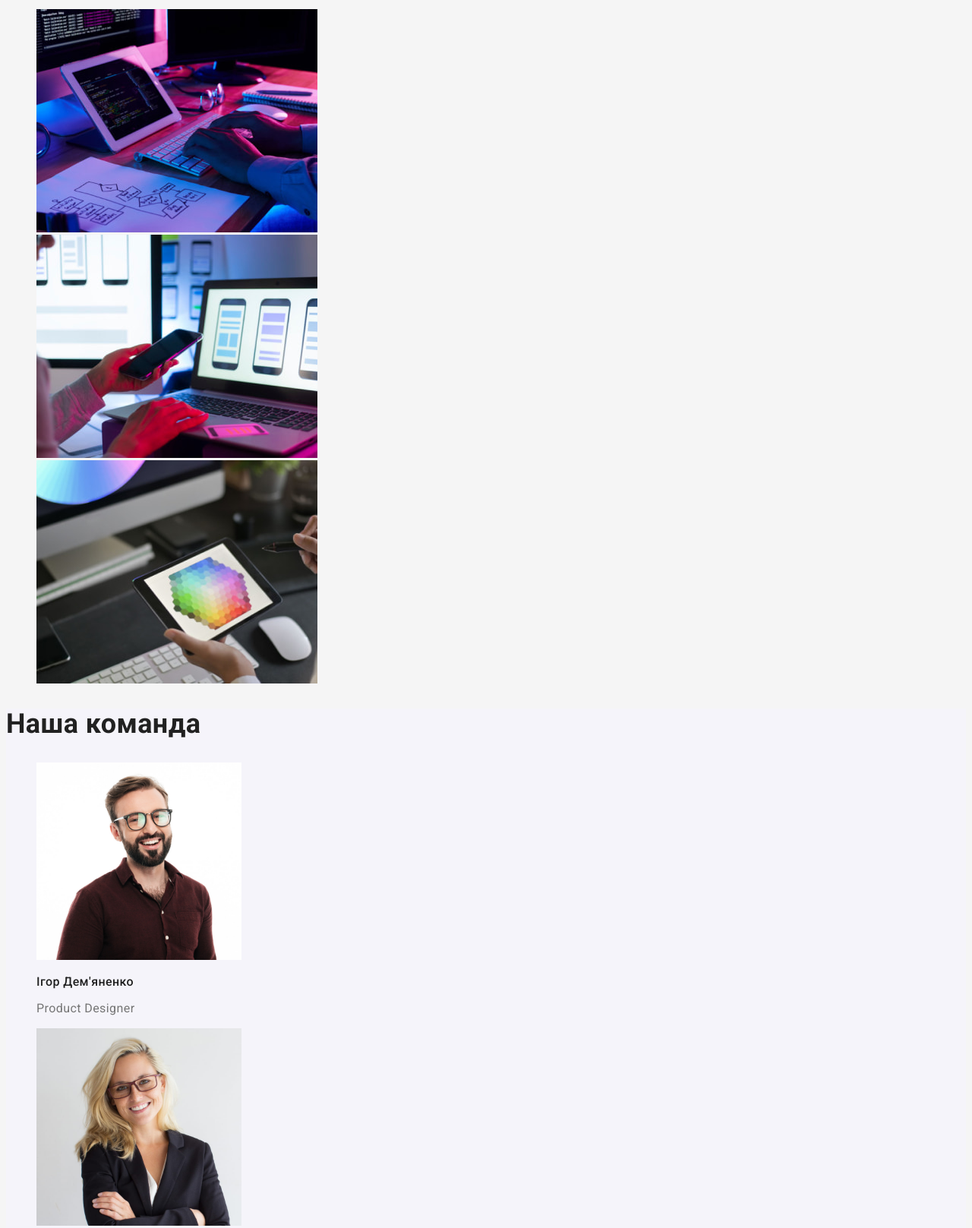
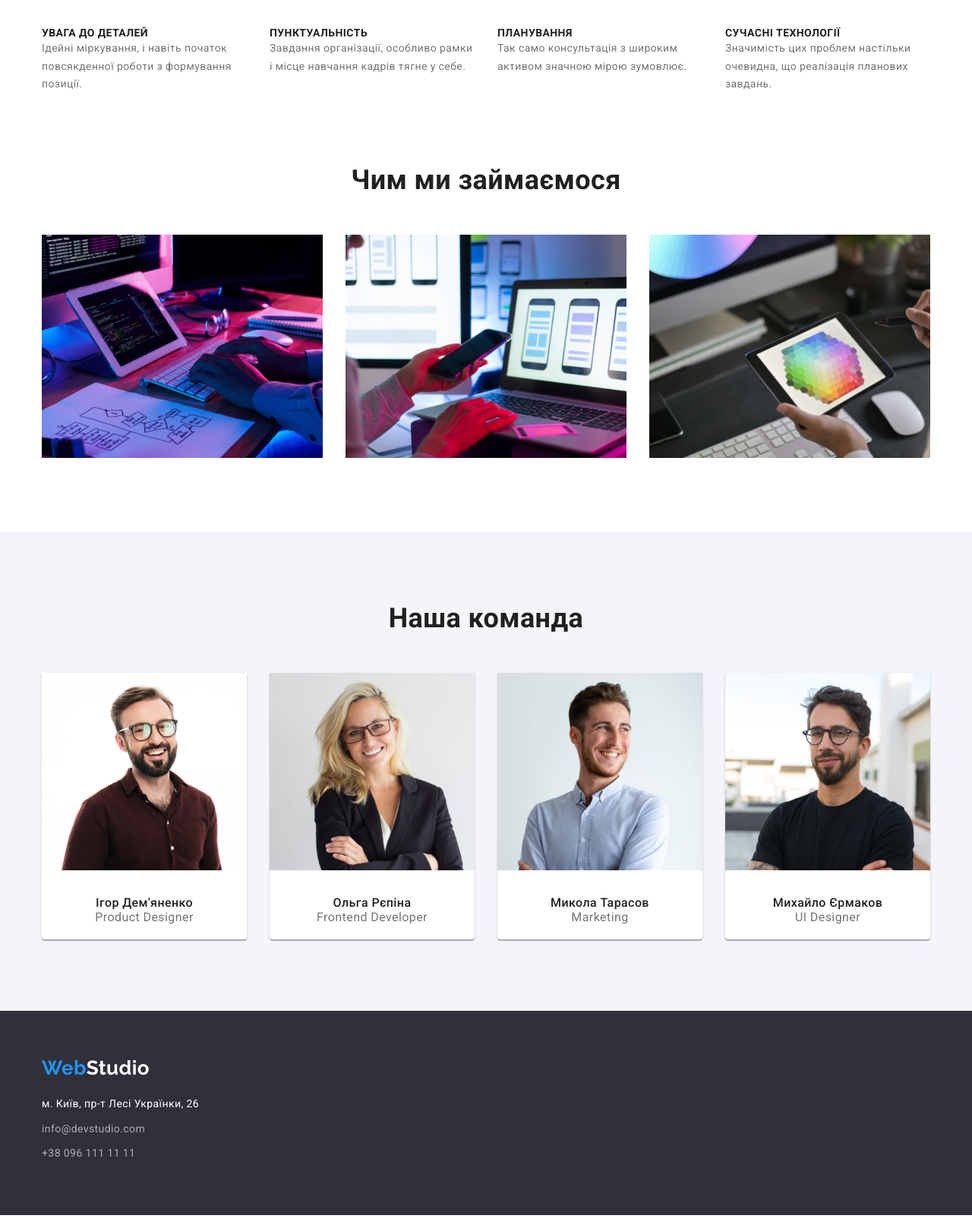
Before and after one commit to soulsword1/goit-markup-hw-03, a plain HTML site: page index.html in a window 1280 px wide. Shown: the part 740-2357 px from the top of the page at 76% size. Drawn offline with nearby package versions, Linux system fonts and the light colour scheme.

Commit message:
minor changes

```diff
--- a/css/styles.css
+++ b/css/styles.css
@@ -4,16 +4,23 @@
   --sub-color: #212121;
   --sub-background: #2f303a;
   --active-color: #2196f3;
-  --sub-second-color: #F5F4FA;
+  --sub-second-color: #f5f4fa;
   --white-color: #ffffff;
+}
+
+*,
+*::before,
+*::after {
+  box-sizing: border-box;
 }
 
 body {
   font-family: "Roboto", sans-serif;
   color: var(--body-color);
-  background-color: var(--body-background);
+  background-color: var(--white-color);
   font-size: 14px;
   letter-spacing: 0.03em;
+  margin: 0;
 }
 
 /* Навігація */
@@ -30,7 +37,7 @@ body {
 }
 
 .nav {
-  background-color: var(--white-color);
+  border: 1px solid #ececec;
 }
 
 .nav .link:hover,
@@ -71,11 +78,11 @@ body {
   color: var(--sub-color);
 }
 
-.link.current{
+.link.current {
   color: var(--active-color);
 }
 
-.button{
+.button {
   cursor: pointer;
 }
 
@@ -89,9 +96,11 @@ footer {
   font-size: 44px;
   font-weight: 900;
   line-height: 1.36;
-  text-align: center;
   letter-spacing: 0.06em;
   text-transform: uppercase;
+
+  width: 696px;
+  margin: 0 auto 30px auto;
 }
 
 .hero-button {
@@ -102,8 +111,13 @@ footer {
   letter-spacing: 0.06em;
   color: var(--white-color);
   background-color: var(--active-color);
+
   width: 216px;
   height: 50px;
+
+  border: 1px solid transparent;
+  border-radius: 4px;
+  box-shadow: 0px 4px 4px rgba(0, 0, 0, 0.15);
 }
 
 .about h3 {
@@ -122,6 +136,7 @@ footer {
   font-weight: 700;
   font-size: 36px;
   line-height: 1.16;
+  padding-bottom: 50px;
 }
 
 .staff {
@@ -137,7 +152,6 @@ footer {
 .staff h3 {
   font-weight: 500;
 }
-
 /* Футер */
 
 footer .contacts-link {
@@ -158,7 +172,6 @@ footer .logo-link {
 }
 
 /* Портфоліо */
-
 .portfolio button {
   font-family: inherit;
   font-weight: 500;
@@ -166,12 +179,26 @@ footer .logo-link {
   line-height: 1.62;
   background-color: var(--sub-second-color);
   color: var(--sub-color);
+
+  border: 1px solid transparent;
+  border-radius: 4px;
+
+  min-width: 73px;
+  padding-left: 22px;
+  padding-right: 22px;
 }
 
 .portfolio button:hover,
-.portfolio button:focus{
+.portfolio button:focus {
   color: var(--white-color);
   background-color: var(--active-color);
+
+  border: 1px solid var(--active-color);
+  border-radius: 4px;
+
+  min-width: 73px;
+  padding-left: 22px;
+  padding-right: 22px;
 }
 
 .portfolio .title {
@@ -186,3 +213,147 @@ footer .logo-link {
   font-size: 16px;
   line-height: 1.88;
 }
+
+/* Позиціонування */
+.container {
+  width: 1200px;
+  padding: 0 15px;
+  margin: 0 auto;
+}
+
+h1,
+h2,
+h3,
+p,
+ul {
+  margin-top: 0;
+  margin-bottom: 0;
+}
+
+ul {
+  padding-left: 0;
+}
+
+.centered {
+  text-align: center;
+}
+
+nav {
+  height: 80px;
+  display: flex;
+  justify-content: space-between;
+  align-items: center;
+}
+
+.nav-list {
+  display: flex;
+}
+
+.nav-list .link {
+  margin-right: 50px;
+}
+
+.nav .contacts-list {
+  display: flex;
+}
+
+.contacts-list .link {
+  margin-left: 50px;
+}
+
+section.hero {
+  padding: 200px 0;
+}
+
+.section {
+  padding-top: 94px;
+  padding-bottom: 94px;
+}
+
+.about {
+  padding-top: 94px;
+}
+
+.about .list {
+  display: flex;
+  justify-content: space-between;
+}
+
+.about .text {
+  width: 270px;
+}
+
+.staff-item {
+  background-color: var(--white-color);
+  border-radius: 0px 0px 4px 4px;
+  box-shadow: 0px 1px 3px rgba(0, 0, 0, 0.12), 0px 1px 1px rgba(0, 0, 0, 0.14),
+    0px 2px 1px rgba(0, 0, 0, 0.2);
+  text-align: center;
+}
+
+.staff-item .title {
+  padding-top: 30px;
+}
+
+.portfolio .buttons-list {
+  margin-bottom: 50px;
+  display: flex;
+  justify-content: center;
+}
+
+.buttons-list .button {
+  min-height: 38px;
+  margin-right: 8px;
+}
+
+.works-list,
+.competence-list,
+.staff-list {
+  display: flex;
+  flex-wrap: wrap;
+  justify-content: space-between;
+}
+
+.works-item {
+  border: 1px solid #eeeeee;
+}
+
+.works-list > .works-item:not(:nth-last-child(-n + 3)) {
+  margin-bottom: 30px;
+}
+
+.works-item .title {
+  padding: 24px 0 0 24px;
+}
+
+.works-item .text {
+  padding-left: 24px;
+}
+
+.works-item .text,
+.staff-item .text {
+  padding-bottom: 20px;
+}
+
+footer {
+  padding: 60px 0;
+}
+
+footer .logo-link {
+  display: block;
+  margin-bottom: 20px;
+}
+
+address .contacts-link {
+  display: block;
+}
+
+address .address,
+address .contacts-link {
+  padding-bottom: 9px;
+}
+
+/* Тимчасова заглушка */
+.no-show {
+  display: none;
+}
--- a/index.html
+++ b/index.html
@@ -9,6 +9,10 @@
       href="https://fonts.googleapis.com/css2?family=Raleway:wght@700&family=Roboto:wght@400;500;700;900&display=swap"
       rel="stylesheet"
     />
+    <link
+      rel="stylesheet"
+      href="node_modules/modern-normalize/modern-normalize.css"
+    />
     <link rel="stylesheet" href="css/styles.css" />
     <title>WebStudio</title>
   </head>
@@ -16,16 +20,15 @@
     <!-- Шапка сторінки -->
     <header class="nav">
       <!-- Навігація -->
-      <nav>
+      <nav class="container">
         <a class="logo-link" href="./index.html"><span>Web</span>Studio</a>
-        <ul class="list">
+        <ul class="list nav-list">
           <li><a class="link current" href="./index.html">Студія</a></li>
           <li><a class="link" href="./portfolio.html">Портфоліо</a></li>
           <li><a class="link" href="/contacts">Контакти</a></li>
         </ul>
-      </nav>
 
-      <ul class="contacts list">
+        <ul class="list contacts-list">
           <li>
             <a class="link contacts-link" href="tel:+380961111111"
               >+38 096 111 11 11</a
@@ -37,50 +40,56 @@
             >
           </li>
         </ul>
+      </nav>
     </header>
     <!-- Основна частина сторінки -->
     <main>
-      <section class="hero">
+      <section class="hero centered">
         <h1 class="title hero-title">Ефективні рішення для вашого бізнесу</h1>
-        <button type="button" class="button hero-button">Замовити послугу</button>
+        <button type="button" class="button hero-button">
+          Замовити послугу
+        </button>
       </section>
 
       <section class="about">
-        <h2 class="title main-title">Наші особливості</h2>
+        <div class="container">
+          <h2 class="title main-title centered no-show">Наші особливості</h2>
           <ul class="list">
-          <li>
+            <li class="item">
               <h3 class="title">УВАГА ДО ДЕТАЛЕЙ</h3>
-            <p>
+              <p class="text">
                 Ідейні міркування, і навіть початок повсякденної роботи з
                 формування позиції.
               </p>
             </li>
-          <li>
+            <li class="item">
               <h3 class="title">ПУНКТУАЛЬНІСТЬ</h3>
-            <p>
-              Завдання організації, особливо рамки і місце навчання кадрів тягне
-              у себе.
+              <p class="text">
+                Завдання організації, особливо рамки і місце навчання кадрів
+                тягне у себе.
               </p>
             </li>
-          <li>
+            <li class="item">
               <h3 class="title">ПЛАНУВАННЯ</h3>
-            <p>
+              <p class="text">
                 Так само консультація з широким активом значною мірою зумовлює.
               </p>
             </li>
-          <li>
+            <li class="item">
               <h3 class="title">СУЧАСНІ ТЕХНОЛОГІЇ</h3>
-            <p>
-              Значимість цих проблем настільки очевидна, що реалізація планових
-              завдань.
+              <p class="text">
+                Значимість цих проблем настільки очевидна, що реалізація
+                планових завдань.
               </p>
             </li>
           </ul>
+        </div>
       </section>
 
-      <section class="competence">
-        <h2 class="title main-title">Чим ми займаємося</h2>
-        <ul class="list">
+      <section class="competence section">
+        <div class="container">
+          <h2 class="title main-title centered">Чим ми займаємося</h2>
+          <ul class="list competence-list">
             <li>
               <img
                 src="images/programming.jpg"
@@ -107,12 +116,14 @@
               />
             </li>
           </ul>
+        </div>
       </section>
 
-      <section class="staff">
-        <h2 class="title main-title">Наша команда</h2>
-        <ul class="list">
-          <li>
+      <section class="staff section">
+        <div class="container">
+          <h2 class="title main-title centered">Наша команда</h2>
+          <ul class="list staff-list">
+            <li class="staff-item">
               <img
                 src="images/ihor.jpg"
                 alt="Ігор дизайнер"
@@ -120,9 +131,9 @@
                 height="260"
               />
               <h3 class="title">Ігор Дем'яненко</h3>
-            <p lang="en">Product Designer</p>
+              <p class="text" lang="en">Product Designer</p>
             </li>
-          <li>
+            <li class="staff-item">
               <img
                 src="images/olha.jpg"
                 alt="Ольга фронтенд розробник"
@@ -130,9 +141,9 @@
                 height="260"
               />
               <h3 class="title">Ольга Рєпіна</h3>
-            <p lang="en">Frontend Developer</p>
+              <p class="text" lang="en">Frontend Developer</p>
             </li>
-          <li>
+            <li class="staff-item">
               <img
                 src="images/nicolas.jpg"
                 alt="Микола маркетолог"
@@ -140,9 +151,9 @@
                 height="260"
               />
               <h3 class="title">Микола Тарасов</h3>
-            <p lang="en">Marketing</p>
+              <p class="text" lang="en">Marketing</p>
             </li>
-          <li>
+            <li class="staff-item">
               <img
                 src="images/michael.jpg"
                 alt="Михайло UI-дизайнер"
@@ -150,29 +161,34 @@
                 height="260"
               />
               <h3 class="title">Михайло Єрмаков</h3>
-            <p lang="en">UI Designer</p>
+              <p class="text" lang="en">UI Designer</p>
             </li>
           </ul>
+        </div>
       </section>
     </main>
 
     <footer class="contact-information">
+      <div class="container">
         <a class="link logo-link" href="./index.html"><span>Web</span>Studio</a>
+        <div class="out">
           <address>
             <p class="address">м. Київ, пр-т Лесі Українки, 26</p>
-        <ul class="contacts list">
+            <ul class="list footer-contacts">
+              <li>
+                <a class="link contacts-link" href="mailto:info@devstudio.com"
+                  >info@devstudio.com</a
+                >
+              </li>
               <li>
                 <a class="link contacts-link" href="tel:+380961111111"
                   >+38 096 111 11 11</a
                 >
               </li>
-          <li>
-            <a class="link contacts-link" href="mailto:info@devstudio.com"
-              >info@devstudio.com</a
-            >
-          </li>
             </ul>
           </address>
+        </div>
+      </div>
     </footer>
   </body>
 </html>
```
Also changed, not shown: portfolio.html (+31 -23 lines). Lines whose indentation alone changed are shown as unchanged.
